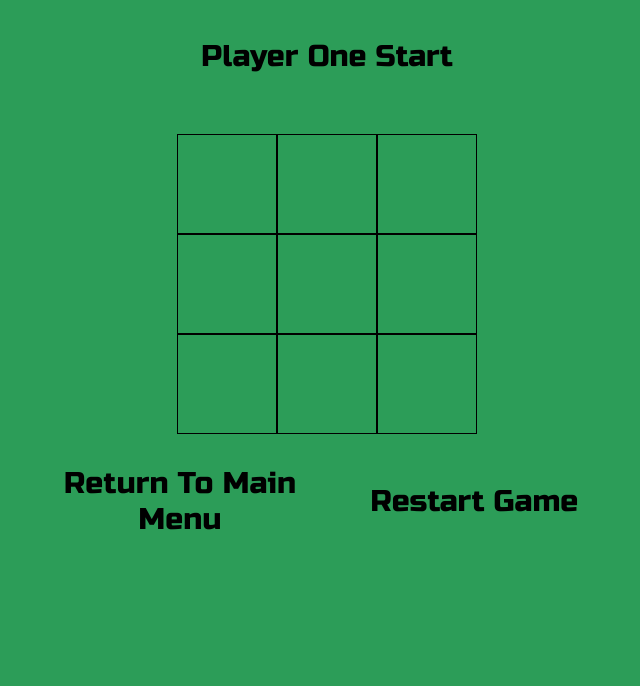
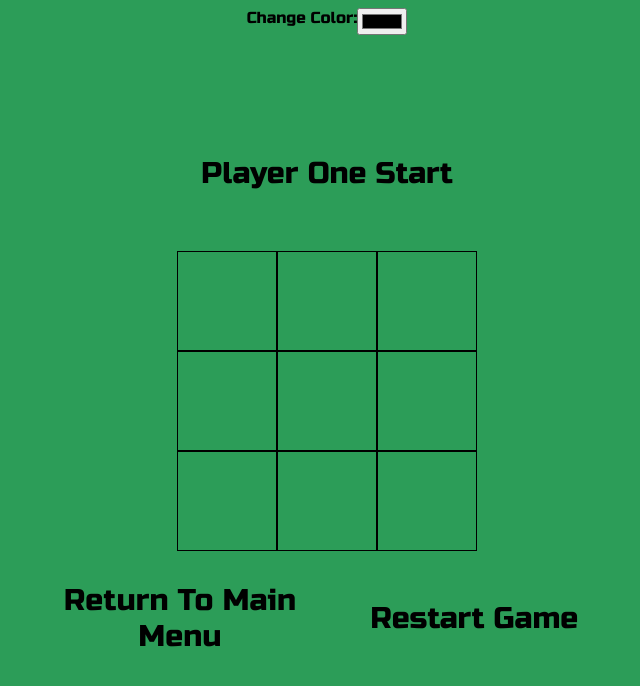
Before and after one commit to GhassanALNomani/Tic-Tac-Toe-Game, a plain HTML site: page game.html in a window 1280 px wide. Shown: the whole page, without its empty margins (313-953 px from the left). Drawn offline with nearby package versions, Linux system fonts and the light colour scheme.

Commit message:
add change color

```diff
--- a/css/style.css
+++ b/css/style.css
@@ -144,7 +144,8 @@
     font-size: 30px;
     padding: 30px;
     margin-bottom: 30px;
-    width: 30%
+    width: 30%;
+    margin-top: 90px
 }
 .width-align{
     width: 50%
--- a/game.html
+++ b/game.html
@@ -9,6 +9,10 @@
     </head>
     <body id="body-game">
         <div id="container">
+            <div class="change_color flex width-align">
+                <label>Change Color:  </label>
+                <input type="color" id="color">
+            </div>
             <div class="boardInst flex width-align">
                 Player One Start
             </div>
--- a/js/main.js
+++ b/js/main.js
@@ -92,3 +92,10 @@ $('#restart').on('click', function(){
 $('#quit').on('click', function(){
     window.close()
 })
+
+
+//create function called change color
+
+$('#color').on('change', function(){
+    $('#body-game').css('background-color', $('#color').val())
+})
```
